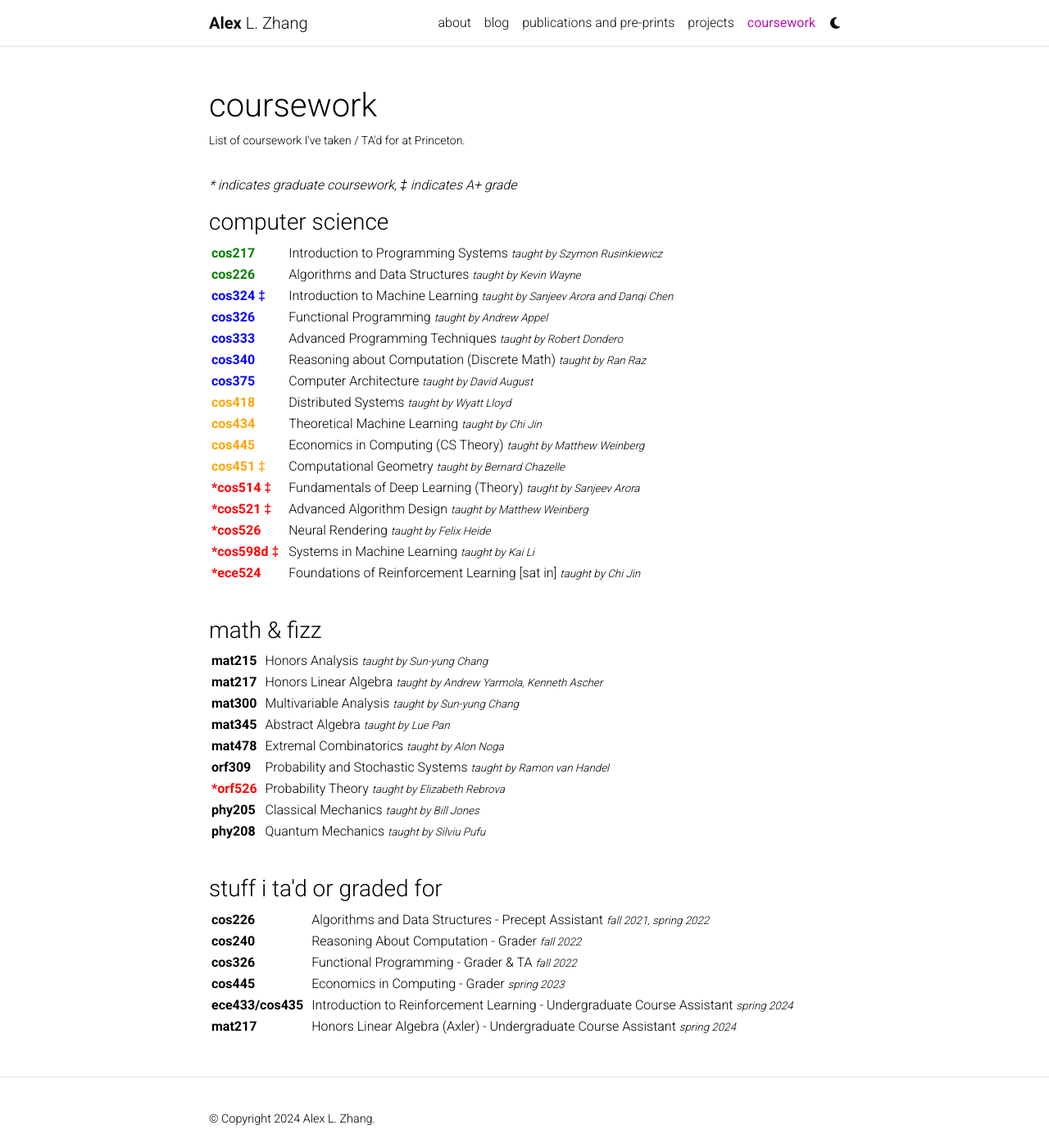
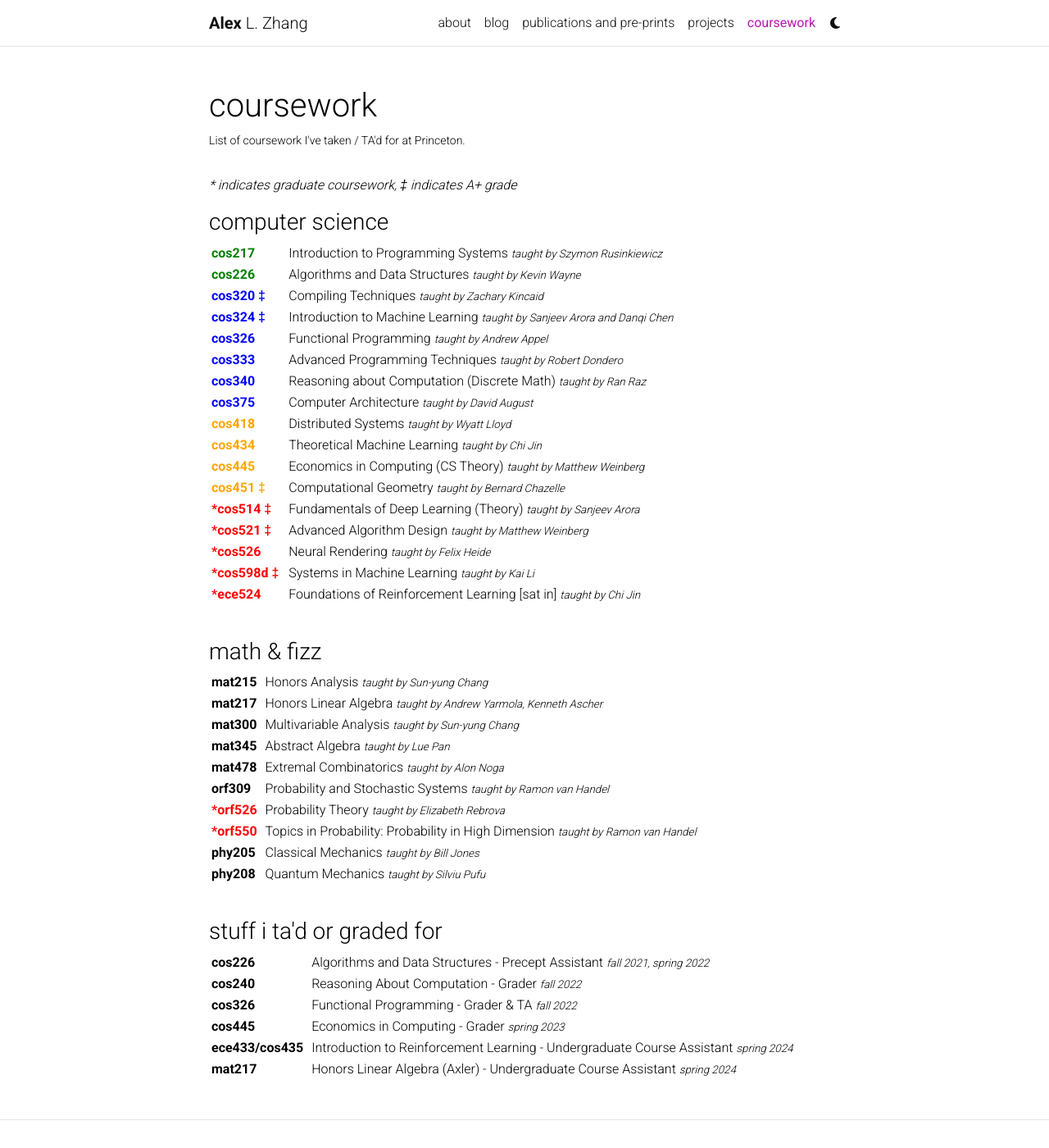
Before and after one commit to alexzhang13/alexzhang13.github.io-old, a Jekyll site: the page built from _pages/teaching.md, in a window 1280 px wide and 1400 px high. Shown: the whole window at 82% size. Built offline with Jekyll 4.4.1, drawn with Linux system fonts in a browser that asks for light colours; comment, search, counter and statistics services are not loaded; a style sheet for code colours, icons or effects is not loaded.

Commit message:
Add courses

```diff
--- a/_pages/teaching.md
+++ b/_pages/teaching.md
@@ -35,6 +35,19 @@
     </td>
     <td>
         Algorithms and Data Structures <span style="font-size: 10pt; font-style: italic;">taught by Kevin Wayne</span>
+    </td>
+</tr>
+<tr>
+    <td>
+        <br>
+    </td>
+    <td>
+        <span style="font-weight: bold; color:blue">cos320 &Dagger;&nbsp;&nbsp; </span>
+    </td>
+    <td>
+    </td>
+    <td>
+        Compiling Techniques  <span style="font-size: 10pt; font-style: italic;">taught by Zachary Kincaid</span>
     </td>
 </tr>
 <tr>
@@ -308,6 +321,17 @@
         <br>
     </td>
     <td>
+        <span style="font-weight: bold; color:red">*orf550&nbsp;&nbsp;</span>
+    </td>
+    <td>
+        Topics in Probability: Probability in High Dimension <span style="font-size: 10pt; font-style: italic;">taught by Ramon van Handel</span>
+    </td>
+</tr>
+<tr>
+    <td>
+        <br>
+    </td>
+    <td>
         <span style="font-weight: bold; ">phy205&nbsp;&nbsp;</span>
     </td>
     <td>
```
